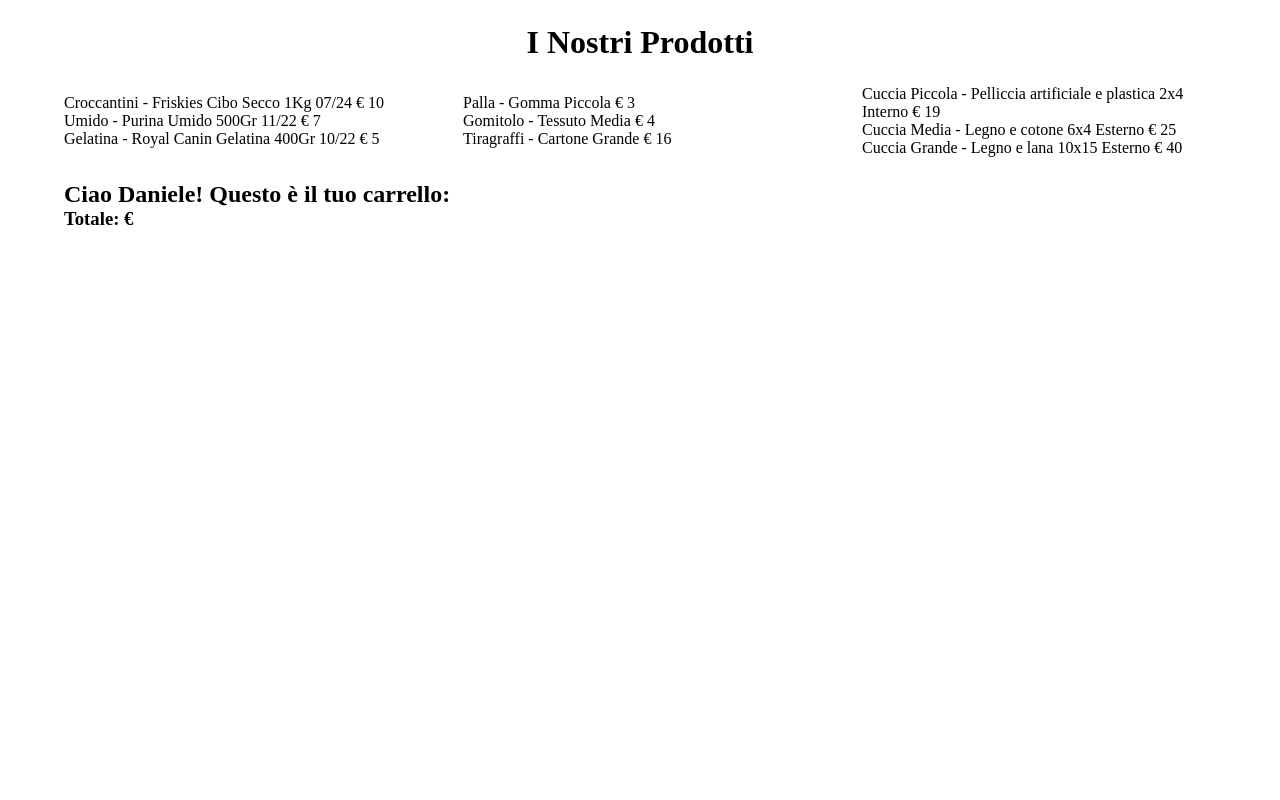
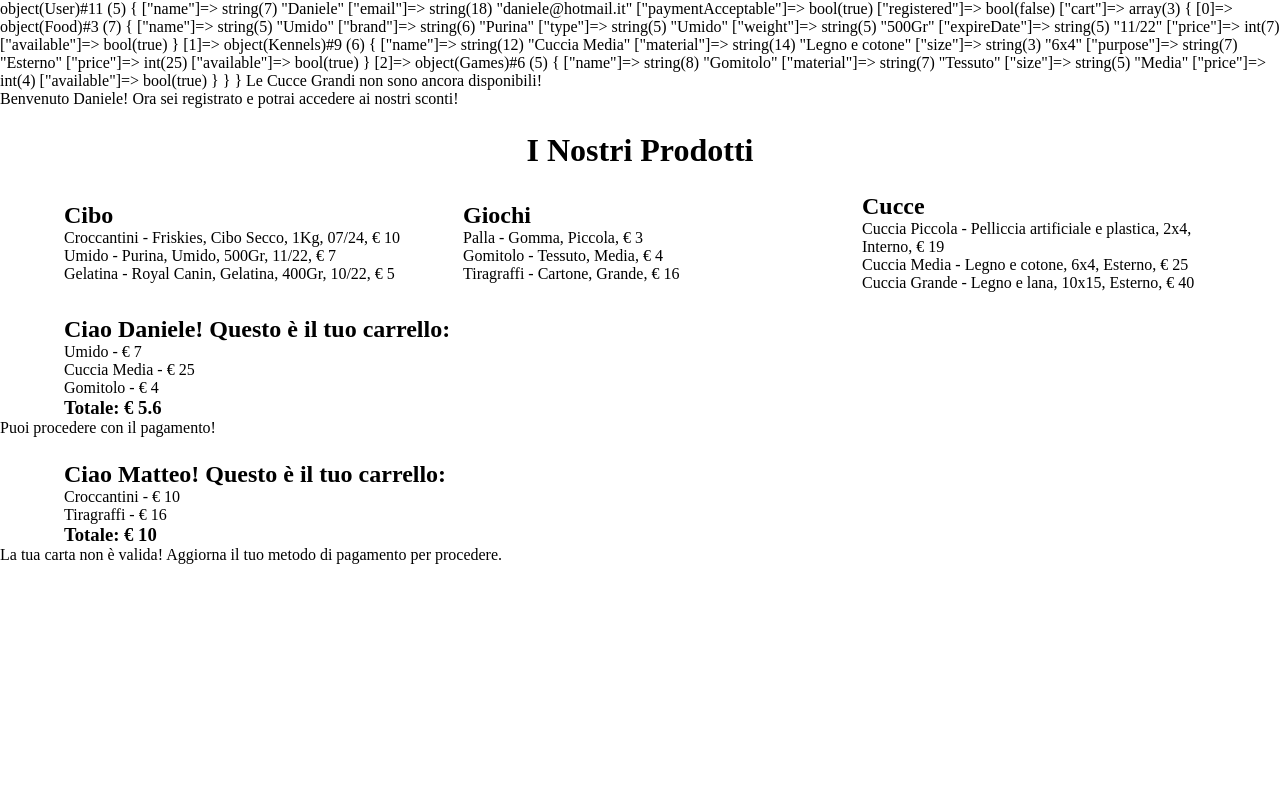
Before and after one commit to DannySilv/php-oop-2, a PHP site: page / in a window 1280 px wide. Run offline with PHP 8.4, Linux system fonts and the light colour scheme.

Commit message:
Completed Exercise

```diff
--- a/Food.php
+++ b/Food.php
@@ -1,13 +1,16 @@
 <?php
 class Food {
+  public $name;
   public $brand;
   public $type;
   public $weight;
   public $expireDate;
   public $price;
+  public $available = true;
 
-  function __construct($_brand, $_type, $_weight, $_expireDate, $_price)
+  function __construct($_name, $_brand, $_type, $_weight, $_expireDate, $_price)
   {
+    $this->name = $_name;
     $this->brand = $_brand;
     $this->type = $_type;
     $this->weight = $_weight;
@@ -16,7 +19,7 @@ class Food {
   }
 
   public function printInfo() {
-    return "$this->brand $this->type $this->weight $this->expireDate € $this->price";
+    return "$this->name" . " - " . "$this->brand" . ", " . "$this->type" . ", " . "$this->weight" . ", " . "$this->expireDate" . ", " . "€ $this->price";
   }
 }
 ?>
--- a/Games.php
+++ b/Games.php
@@ -1,18 +1,21 @@
 <?php
 class Games {
+  public $name;
   public $material;
   public $size;
   public $price;
+  public $available = true;
 
-  function __construct($_material, $_size, $_price)
+  function __construct($_name, $_material, $_size, $_price)
   {
+    $this->name = $_name;
     $this->material = $_material;
     $this->size = $_size;
     $this->price = $_price;
   }
 
   public function printInfo() {
-    return "$this->material $this->size € $this->price";
+    return "$this->name" . " - " . "$this->material" . ", " . "$this->size" . ", " . "€ $this->price";
   }
 }
 ?>
--- a/Kennels.php
+++ b/Kennels.php
@@ -1,12 +1,15 @@
 <?php
 class Kennels {
+  public $name;
   public $material;
   public $size;
   public $purpose;
   public $price;
+  public $available = true;
 
-  function __construct($_material, $_size, $_purpose, $_price)
+  function __construct($_name, $_material, $_size, $_purpose, $_price)
   {
+    $this->name = $_name;
     $this->material = $_material;
     $this->size = $_size;
     $this->purpose = $_purpose;
@@ -14,7 +17,7 @@ class Kennels {
   }
 
   public function printInfo() {
-    return "$this->material $this->size $this->purpose € $this->price";
+    return "$this->name" . " - " . "$this->material" . ", " . "$this->size" . ", " . "$this->purpose" . ", " . "€ $this->price";
   }
 }
 ?>
--- a/User.php
+++ b/User.php
@@ -2,31 +2,46 @@
 class User {
   public $name;
   public $email;
-  public $paymentAcceptable = true;
-  public $registered = true;
+  public $paymentAcceptable;
+  public $registered = false;
   public $cart = [];
 
-  function __construct($_name, $_email) {
+  function __construct($_name, $_email, $_paymentAcceptable) {
     $this->name = $_name;
     $this->email = $_email;
+    $this->paymentAcceptable = $_paymentAcceptable;
   }
 
   function toCart($_product) {
-    $this->cart[] = $_product;
+    if ($_product->available) {
+      $this->cart[] = $_product;
+      return true;
+    } else {
+      return false;
+    }
   }
 
-  function getTotal($_registered, $_paymentAcceptable) {
+  function register() {
+    $this->registered = true;
+    return "Benvenuto " . "$this->name" . "! Ora sei registrato e potrai accedere ai nostri sconti!";
+  }
+
+  function getTotal() {
     $total = 0;
     foreach($this->cart as $element) {
-      if ($_registered->registered && $_paymentAcceptable->paymentAcceptable) {
-        $newPrice = ($element->price * 100) / 20;
-        $total += $newPrice;
-        return true;
-      } else if (!($_registered->registered) && $_paymentAcceptable->paymentAcceptable) {
-        $total += $element->price;
-        return false;
+      $total = $total + $element->price;
+      if ($this->registered) {
+        $discount = $total * 20 / 100;
+        $newPrice = $total - $discount;
+        return $newPrice;
+      } else {
+        return $total;
       }
     }
   }
+
+  function isPaymentExpired() {
+    return $this->paymentAcceptable;
+  }
 }
 ?>
--- a/index.php
+++ b/index.php
@@ -4,19 +4,46 @@ require_once __DIR__ . "/Games.php";
 require_once __DIR__ . "/Kennels.php";
 require_once __DIR__ . "/User.php";
 
-$croccantini = new Food("Friskies", "Cibo Secco", "1Kg", "07/24", 10);
-$umido = new Food("Purina", "Umido", "500Gr", "11/22", 7);
-$gelatina = new Food("Royal Canin", "Gelatina", "400Gr", "10/22", 5);
+// Creo le categorie e i rispettivi prodotti
+$croccantini = new Food("Croccantini", "Friskies", "Cibo Secco", "1Kg", "07/24", 10);
+$umido = new Food("Umido", "Purina", "Umido", "500Gr", "11/22", 7);
+$gelatina = new Food("Gelatina", "Royal Canin", "Gelatina", "400Gr", "10/22", 5);
 
-$palla = new Games("Gomma", "Piccola", 3);
-$gomitolo = new Games("Tessuto", "Media", 4);
-$tiragraffi = new Games("Cartone", "Grande", 16);
+$palla = new Games("Palla", "Gomma", "Piccola", 3);
+$gomitolo = new Games("Gomitolo", "Tessuto", "Media", 4);
+$tiragraffi = new Games("Tiragraffi", "Cartone", "Grande", 16);
 
-$cuccia1 = new Kennels("Pelliccia artificiale e plastica", "2x4", "Interno", 19);
-$cuccia2 = new Kennels("Legno e cotone", "6x4", "Esterno", 25);
-$cuccia3 = new Kennels("Legno e lana", "10x15", "Esterno", 40);
+$cuccia1 = new Kennels("Cuccia Piccola", "Pelliccia artificiale e plastica", "2x4", "Interno", 19);
+$cuccia2 = new Kennels("Cuccia Media", "Legno e cotone", "6x4", "Esterno", 25);
+$cuccia3 = new Kennels("Cuccia Grande", "Legno e lana", "10x15", "Esterno", 40);
 
-$daniele = new User("Daniele", "daniele@hotmail.it");
+// Creo due utenti e aggiungo prodotti al loro carrello
+$daniele = new User("Daniele", "daniele@hotmail.it", true);
+$daniele->toCart($umido);
+$daniele->toCart($cuccia2);
+$daniele->toCart($gomitolo);
+
+var_dump($daniele);
+
+// Faccio in modo che la carta del secondo utente non sia valida
+$matteo = new User("Matteo", "matteo@outlook.it", false);
+$matteo->toCart($croccantini);
+$matteo->toCart($tiragraffi);
+
+// BONUS - La Cuccia n.3 è disponibile solo d'Estate! La rendo non disponibile
+$cuccia3->available = false;
+
+$bonus = $daniele->toCart($cuccia3);
+if ($bonus) {
+  echo "Hai aggiunto una Cuccia Grande al carrello!";
+} else {
+  echo "Le Cucce Grandi non sono ancora disponibili!";
+}
+
+echo "<br>";
+
+// Registro il primo utente per mostrare lo sconto
+echo $daniele->register()
 
 ?>
 
@@ -33,24 +60,27 @@ $daniele = new User("Daniele", "daniele@hotmail.it");
   <h1>I Nostri Prodotti</h1>
   <div class="products-container">
     <div class="col">
+      <h2>Cibo</h2>
       <ul>
-          <li> Croccantini - <?php echo $croccantini->printInfo(); ?> </li>
-          <li> Umido - <?php echo $umido->printInfo(); ?> </li>
-          <li> Gelatina - <?php echo $gelatina->printInfo(); ?> </li>
+          <li> <?php echo $croccantini->printInfo(); ?> </li>
+          <li> <?php echo $umido->printInfo(); ?> </li>
+          <li> <?php echo $gelatina->printInfo(); ?> </li>
       </ul>
     </div>
     <div class="col">
+      <h2>Giochi</h2>
       <ul>
-          <li> Palla - <?php echo $palla->printInfo(); ?> </li>
-          <li> Gomitolo - <?php echo $gomitolo->printInfo(); ?> </li>
-          <li> Tiragraffi - <?php echo $tiragraffi->printInfo(); ?> </li>
+          <li> <?php echo $palla->printInfo(); ?> </li>
+          <li> <?php echo $gomitolo->printInfo(); ?> </li>
+          <li> <?php echo $tiragraffi->printInfo(); ?> </li>
       </ul>
     </div>
     <div class="col">
+      <h2>Cucce</h2>
       <ul>
-          <li> Cuccia Piccola - <?php echo $cuccia1->printInfo(); ?> </li>
-          <li> Cuccia Media - <?php echo $cuccia2->printInfo(); ?> </li>
-          <li> Cuccia Grande - <?php echo $cuccia3->printInfo(); ?> </li>
+          <li> <?php echo $cuccia1->printInfo(); ?> </li>
+          <li> <?php echo $cuccia2->printInfo(); ?> </li>
+          <li> <?php echo $cuccia3->printInfo(); ?> </li>
       </ul>
     </div>
   </div>
@@ -59,10 +89,42 @@ $daniele = new User("Daniele", "daniele@hotmail.it");
     <h2>Ciao <?php echo $daniele->name; ?>! Questo è il tuo carrello:</h2>
       <ul>
           <?php foreach($daniele->cart as $element) { ?>
-          <li><?php echo $element->printInfo(); ?></li>
+          <li><?php echo "$element->name" . " - " . "€ $element->price"; ?></li>
           <?php } ?>
       </ul>
-    <h3>Totale: € <?php echo $daniele->getTotal($daniele->registered, $daniele->paymentAcceptable); ?></h3>
+    <h3>Totale: € <?php echo $daniele->getTotal(); ?></h3>
   </div>
+
+  <p>
+    <?php
+      if ($daniele->isPaymentExpired()) {
+        echo "Puoi procedere con il pagamento!";
+      }
+      else {
+        echo "La tua carta non è valida! Aggiorna il tuo metodo di pagamento per procedere.";
+      }
+    ?>
+  </p>
+
+  <div class="cart">
+    <h2>Ciao <?php echo $matteo->name; ?>! Questo è il tuo carrello:</h2>
+      <ul>
+          <?php foreach($matteo->cart as $element) { ?>
+          <li><?php echo $element->name . " - " . "€ $element->price"; ?></li>
+          <?php } ?>
+      </ul>
+    <h3>Totale: € <?php echo $matteo->getTotal(); ?></h3>
+  </div>
+
+  <p>
+    <?php
+      if ($matteo->isPaymentExpired()) {
+        echo "Puoi procedere con il pagamento!";
+      }
+      else {
+        echo "La tua carta non è valida! Aggiorna il tuo metodo di pagamento per procedere.";
+      }
+    ?>
+  </p>
 </body>
 </html>
```
